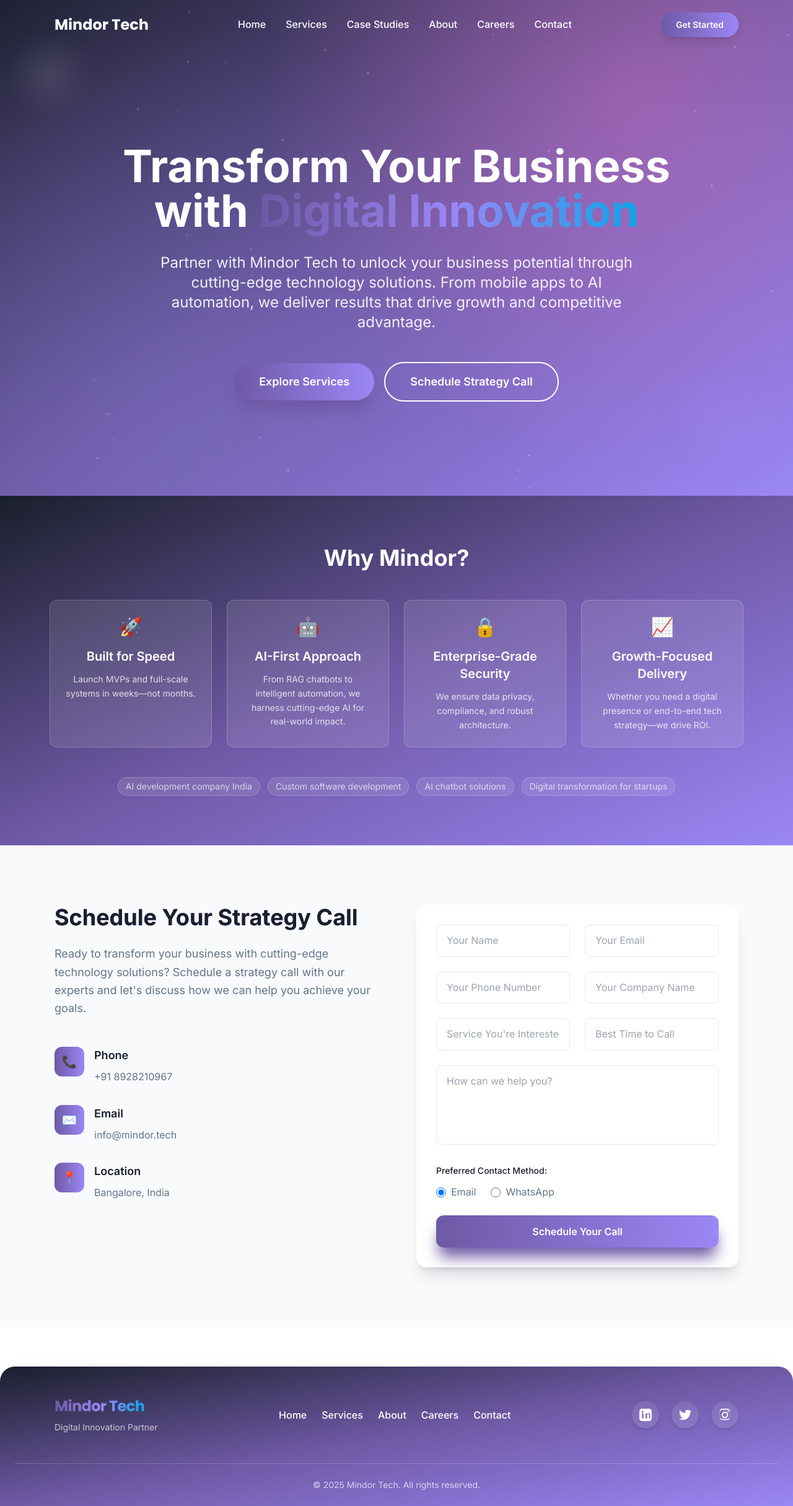
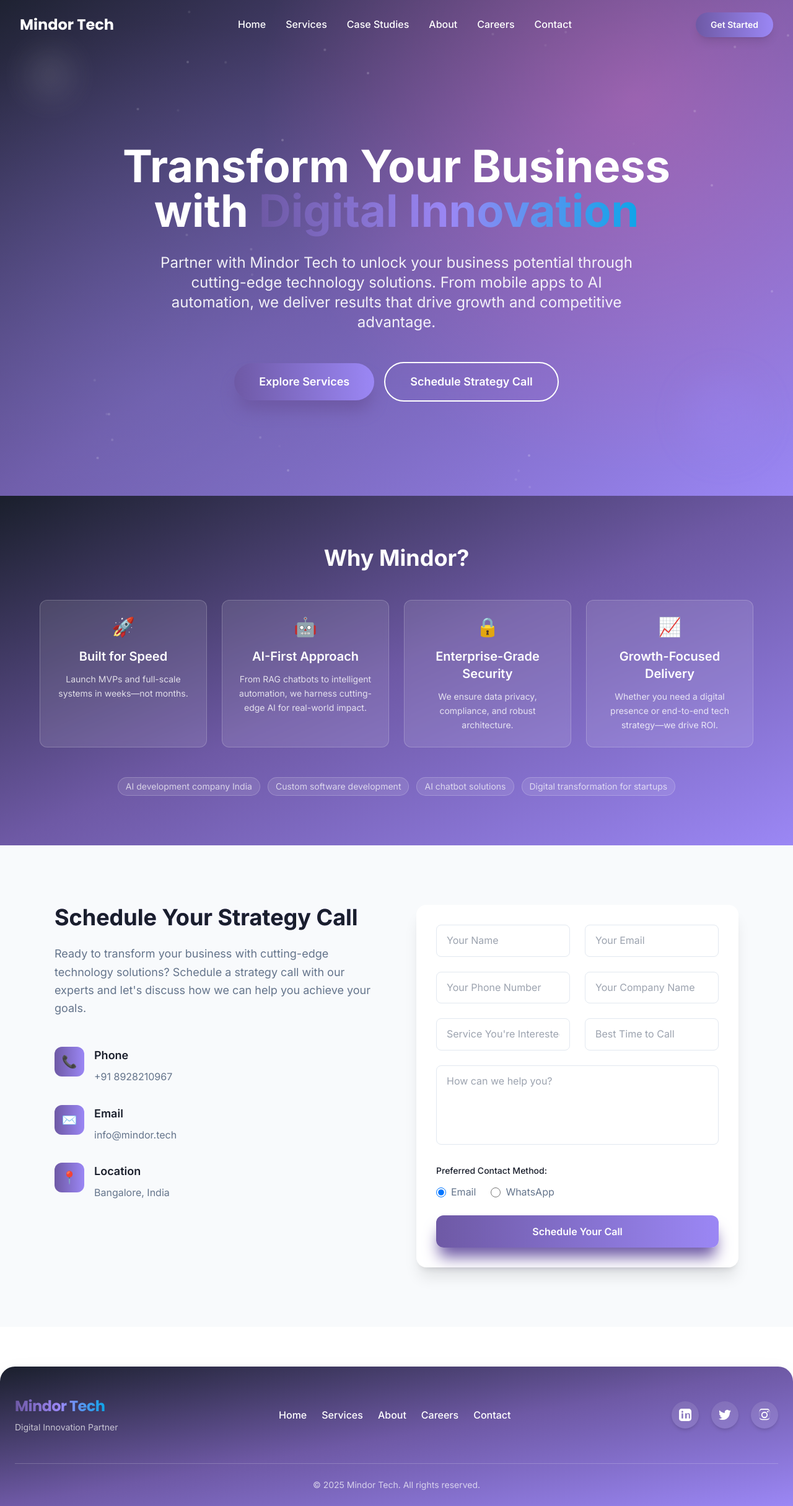
Before and after one commit to rastogi30/Mindor-tech, a React (Vite) app: page / in a window 1280 px wide. Shown: the whole page at 62% size. Built offline with nearby package versions, Linux system fonts and the light colour scheme.

Commit message:
minor ui fix

```diff
--- a/src/components/Footer.jsx
+++ b/src/components/Footer.jsx
@@ -28,7 +28,7 @@ const socials = [
 const Footer = () => {
   return (
     <footer className="bg-gradient-to-br from-primary-dark via-primary to-primary-light text-white shadow-2xl rounded-t-3xl mt-16 overflow-hidden">
-      <div className="container px-6 py-12 flex flex-col md:flex-row md:justify-between md:items-center gap-10">
+      <div className="w-full px-6 py-12 flex flex-col md:flex-row md:justify-between md:items-center gap-10">
         {/* Brand/Logo */}
         <div className="flex flex-col items-center md:items-start gap-2">
           <span className="text-2xl font-bold font-secondary tracking-tight gradient-text-hero">Mindor Tech</span>
--- a/src/components/Navbar.jsx
+++ b/src/components/Navbar.jsx
@@ -125,8 +125,7 @@ const Navbar = ({ scrollToSection, forceVisible = false }) => {
       animate={{ y: 0, opacity: 1 }}
       transition={{ duration: 0.6, ease: "easeOut" }}
     >
-      <div className="container">
-        <div className="flex items-center justify-between h-20">
+      <div className="w-full flex items-center justify-between h-20 px-4 lg:px-8">
         {/* Brand */}
         <motion.div
           className="nav-brand"
@@ -288,7 +287,6 @@ const Navbar = ({ scrollToSection, forceVisible = false }) => {
           </button>
         </div>
       </motion.nav>
-      </div>
     </motion.header>
   );
 };
--- a/src/components/WhyMindor.jsx
+++ b/src/components/WhyMindor.jsx
@@ -4,7 +4,7 @@ import { motion } from 'framer-motion';
 const WhyMindor = () => {
   return (
     <section id="why-mindor" className="relative py-20 bg-gradient-to-br from-primary-dark via-primary to-primary-light">
-      <div className="container mx-auto px-4">
+      <div className="w-full mx-auto px-4">
         <motion.div
           className="text-center"
           initial={{ opacity: 0, y: 30 }}
```
Lines whose indentation alone changed are shown as unchanged.
